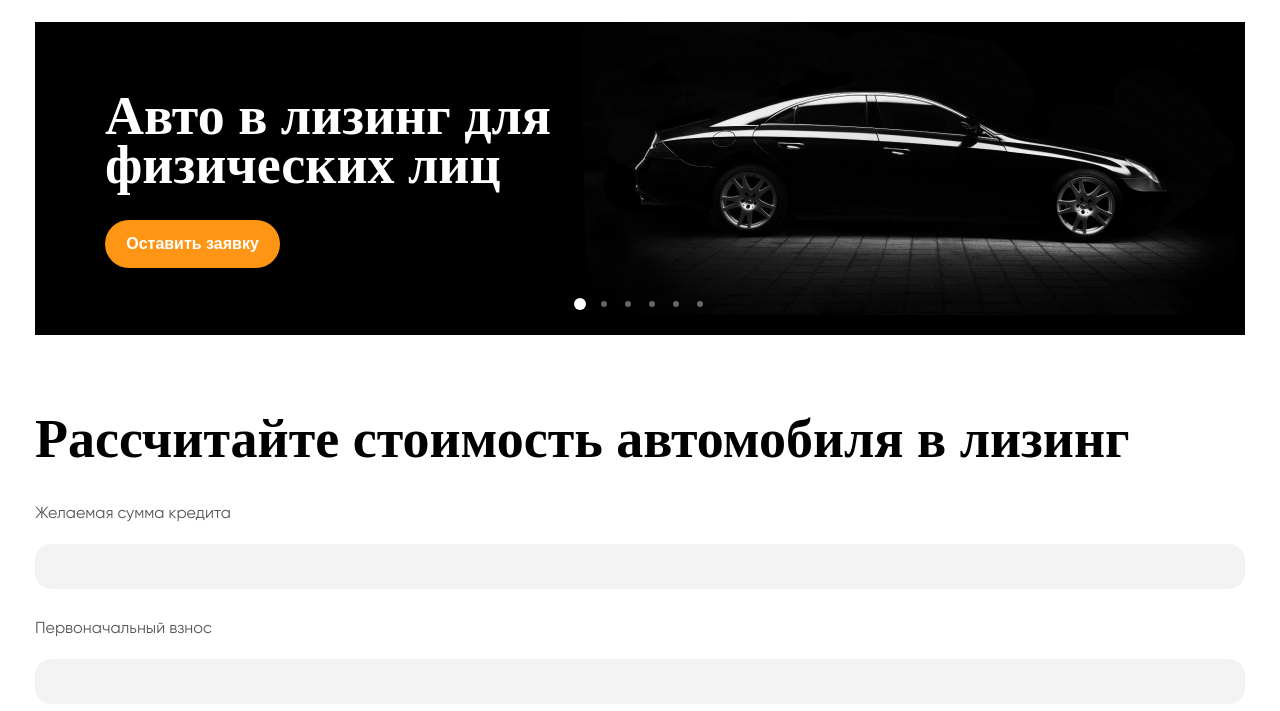
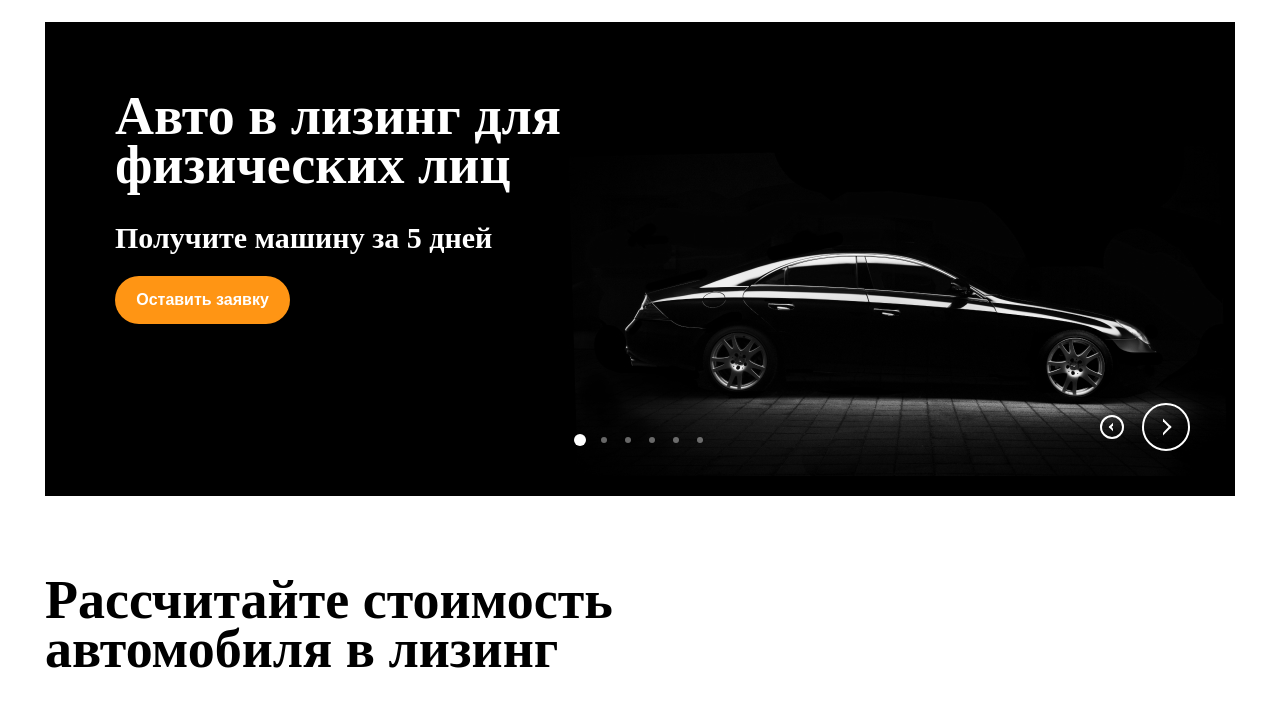
Before and after one commit to SavenkovYS/OxemStudioTest, a website: page src/index.html in a window 1280 px wide. Shown: the part 78-789 px from the top of the page. Drawn offline with Linux system fonts and the light colour scheme; files whose address does not match are found by name.

Commit message:
styling lg

```diff
--- a/src/index.html
+++ b/src/index.html
@@ -47,9 +47,14 @@
             <ul class="slider__list">
                 <li class="slider__item slide">
                     <h1 class="slide__title">Авто в лизинг для физических лиц</h1>
+                    <p class="slide__text">Получите машину за 5 дней</p>
                     <button class="slide__button button">Оставить заявку</button>
                 </li>
             </ul>
+            <div class="slider__controls">
+                <button class="slider__button slider__button--next" aria-label="Следующий слайд"></button>
+                <button class="slider__button slider__button--prev" aria-label="Предыдущий слайд"></button>
+            </div>
             <div class="slider__pagination pagination">
                 <ol class="pagination__list">
                     <li class="pagination__item pagination__item--active">
--- a/src/scss/blocks/page-main.scss
+++ b/src/scss/blocks/page-main.scss
@@ -3,3 +3,9 @@
         padding: 0 35px;
     }
 }
+
+@media (min-width: 1024px) {
+    .page-main {
+        padding: 0 45px;
+    }
+}
--- a/src/scss/blocks/price-count.scss
+++ b/src/scss/blocks/price-count.scss
@@ -152,3 +152,13 @@
         }
     }
 }
+
+@media (min-width: 1024px) {
+    .price-count {
+        padding: 80px 0 100px;
+
+        &__title {
+            width: 750px;
+        }
+    }
+}
--- a/src/scss/blocks/promo.scss
+++ b/src/scss/blocks/promo.scss
@@ -22,7 +22,7 @@
 
 @media (min-width: 1024px) {
     .promo {
-        padding: 70px 70px 20px;
+        padding: 70px 70px 45px;
 
         background-image: url('../../img/header-bg-lg.jpg');
         background-position: right bottom 20px;
--- a/src/scss/blocks/slide.scss
+++ b/src/scss/blocks/slide.scss
@@ -15,6 +15,10 @@
 
         font-size: 16px;
         line-height: 24px;
+    }
+
+    &__text {
+        display: none;
     }
 }
 
@@ -35,5 +39,16 @@
             font-size: 54px;
             line-height: 49px;
         }
+
+        &__text {
+            display: block;
+            margin: 0;
+            margin-bottom: 20px;
+
+            font-family: "Nekst";
+            font-weight: 900;
+            font-size: 30px;
+            line-height: 36px;
+        }
     }
 }
--- a/src/scss/blocks/slider.scss
+++ b/src/scss/blocks/slider.scss
@@ -15,3 +15,75 @@
         }
     }
 }
+
+@media (min-width: 1024px) {
+    .slider {
+        position: relative;
+
+        &__list {
+            margin-bottom: 110px;
+        }
+
+        &__controls {
+            position: absolute;
+            bottom: 45px;
+            right: 45px;
+
+            display: flex;
+            justify-content: space-between;
+            align-items: center;
+            width: 90px;
+        }
+
+        &__button {
+            position: relative;
+
+            background-color: transparent;
+            border: 2px solid #fff;
+            border-radius: 50%;
+            cursor: pointer;
+        }
+
+        &__button--next {
+            order: 1;
+            width: 48px;
+            height: 48px;
+        }
+
+        &__button--prev {
+            order: 0;
+            width: 24px;
+            height: 24px;
+        }
+
+        &__button--next::before,
+        &__button--prev::before {
+            content: '';
+
+            position: absolute;
+
+            border-left: 2px solid #fff;
+            border-bottom: 2px solid #fff;
+            border-right: 2px solid transparent;
+            border-top: 2px solid transparent;
+        }
+
+        &__button--next::before {
+            top: 16px;
+            right: 19px;
+            width: 12px;
+            height: 12px;
+
+            transform: rotate(-135deg);
+        }
+
+        &__button--prev::before {
+            top: 7px;
+            left: 8px;
+            width: 6px;
+            height: 6px;
+
+            transform: rotate(45deg);
+        }
+    }
+}
```
Also changed, not shown: src/css/style.css, src/css/style.min.css.
